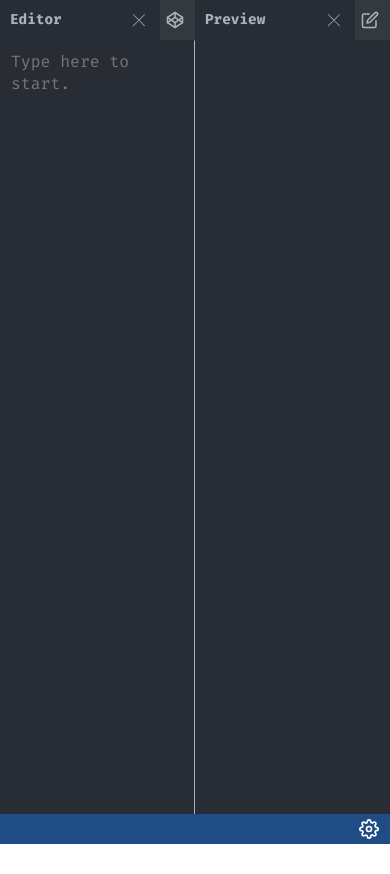
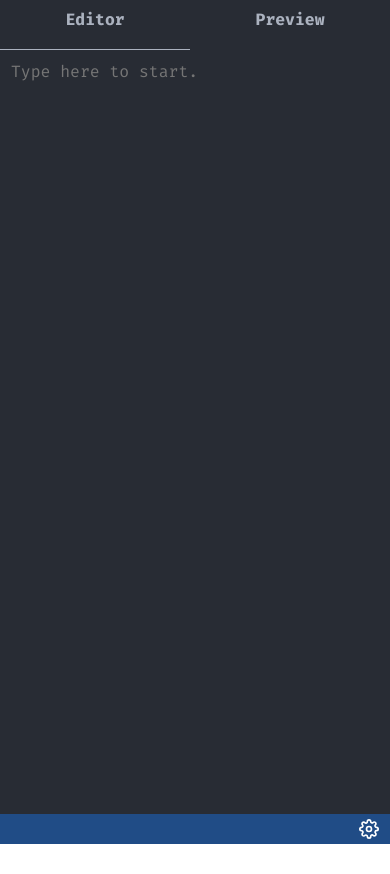
Before and after one commit to SukhjinderArora/markdown-editor, a React (Create React App) app: page / in a window 390 px wide. Before the commit the page ends 844 px from the top, so only its background shows below. Built offline with nearby package versions, Linux system fonts and the light colour scheme.

Commit message:
Add tabs for mobile phones

```diff
--- a/src/components/Editor.js
+++ b/src/components/Editor.js
@@ -12,6 +12,7 @@ const propTypes = {
   onTextChange: PropTypes.func.isRequired,
   isEditorWindowOpen: PropTypes.bool.isRequired,
   setEditorWindowOpen: PropTypes.func.isRequired,
+  isPreviewWindowOpen: PropTypes.bool.isRequired,
   setPreviewWindowOpen: PropTypes.func.isRequired,
 };
 
@@ -20,6 +21,7 @@ const Editor = ({
   onTextChange,
   isEditorWindowOpen,
   setEditorWindowOpen,
+  isPreviewWindowOpen,
   setPreviewWindowOpen,
 }) => {
   const tabCloseHandler = () => {
@@ -39,6 +41,7 @@ const Editor = ({
         onChange={onTextChange}
         value={text}
         placeholder="Type here to start."
+        isFullScreen={!isPreviewWindowOpen}
       />
     </Wrapper>
   );
@@ -54,7 +57,8 @@ const TextEditor = styled.textarea`
   background: ${(props) => props.theme.bg};
   color: ${(props) => props.theme.fg};
   border: 1px solid transparent;
-  border-right: 1px solid ${(props) => props.theme.fg};
+  border-right-color: ${(props) =>
+    props.isFullScreen ? 'transparent' : props.theme.fg};
   font-family: 'Fira Code', source-code-pro, Menlo, Monaco, Consolas,
     'Courier New', monospace;
   font-size: 16px;
@@ -63,6 +67,9 @@ const TextEditor = styled.textarea`
   &:focus {
     outline: none;
   }
+  @media (max-width: 700px) {
+    border-right: none;
+  }
 `;
 
 Editor.propTypes = propTypes;
--- a/src/components/Markdown.js
+++ b/src/components/Markdown.js
@@ -5,13 +5,17 @@ import marked from '../utils/marked';
 
 import Editor from './Editor';
 import Preview from './Preview';
+import Toolbar from './Toolbar';
 
 const Markdown = () => {
   const [inputText, setInputText] = useState('');
   const [html, setHtml] = useState('');
 
   const [isEditorOpen, setEditorOpen] = useState(true);
-  const [isPreviewOpen, setPreviewOpen] = useState(true);
+  const [isPreviewOpen, setPreviewOpen] = useState(() => {
+    if (window.innerWidth <= 700) return false;
+    return true;
+  });
 
   useEffect(() => {
     const htmlStr = marked(inputText);
@@ -22,13 +26,29 @@ const Markdown = () => {
     setInputText(e.target.value);
   };
 
+  const toolbarHandler = (activeTab) => {
+    if (activeTab === 'editor') {
+      setEditorOpen(true);
+      setPreviewOpen(false);
+    } else {
+      setEditorOpen(false);
+      setPreviewOpen(true);
+    }
+  };
+
   return (
     <Wrapper>
+      <Toolbar
+        toolbarHandler={toolbarHandler}
+        isEditorOpen={isEditorOpen}
+        isPreviewOpen={isPreviewOpen}
+      />
       <Editor
         text={inputText}
         onTextChange={onTextChangeHandler}
         isEditorWindowOpen={isEditorOpen}
         setEditorWindowOpen={setEditorOpen}
+        isPreviewWindowOpen={isPreviewOpen}
         setPreviewWindowOpen={setPreviewOpen}
       />
       <Preview
@@ -47,6 +67,9 @@ const Wrapper = styled.main`
   max-height: 100vh;
   height: 100vh;
   padding-bottom: 20px;
+  @media (max-width: 700px) {
+    display: block;
+  }
 `;
 
 export default Markdown;
--- a/src/components/Tab.js
+++ b/src/components/Tab.js
@@ -33,6 +33,9 @@ const Wrapper = styled.div`
   display: flex;
   justify-content: space-between;
   align-items: center;
+  @media (max-width: 700px) {
+    display: none;
+  }
 `;
 
 const StyledTab = styled.div`
--- /dev/null
+++ b/src/components/Toolbar.js
@@ -0,0 +1,48 @@
+import React from 'react';
+import PropTypes from 'prop-types';
+import styled from 'styled-components';
+
+const propTypes = {
+  toolbarHandler: PropTypes.func.isRequired,
+  isEditorOpen: PropTypes.bool.isRequired,
+  isPreviewOpen: PropTypes.bool.isRequired,
+};
+
+const Toolbar = ({ toolbarHandler, isEditorOpen, isPreviewOpen }) => {
+  return (
+    <Wrapper>
+      <Tab onClick={() => toolbarHandler('editor')} activeTab={isEditorOpen}>
+        <TabTitle>Editor</TabTitle>
+      </Tab>
+      <Tab onClick={() => toolbarHandler('preview')} activeTab={isPreviewOpen}>
+        <TabTitle>Preview</TabTitle>
+      </Tab>
+    </Wrapper>
+  );
+};
+
+const Wrapper = styled.div`
+  display: flex;
+  height: 50px;
+  cursor: pointer;
+  @media (min-width: 701px) {
+    display: none;
+  }
+`;
+
+const Tab = styled.div`
+  color: ${(props) => props.theme.fg};
+  background: ${(props) => props.theme.bg};
+  flex-grow: 1;
+  border-bottom: 1px solid transparent;
+  border-bottom-color: ${(props) =>
+    props.activeTab ? props.theme.fg : 'transparent'};
+`;
+
+const TabTitle = styled.h1`
+  font-size: 16px;
+  text-align: center;
+`;
+
+Toolbar.propTypes = propTypes;
+export default Toolbar;
--- a/src/components/shared/Wrapper.sc.js
+++ b/src/components/shared/Wrapper.sc.js
@@ -5,6 +5,9 @@ const Wrapper = styled.section`
   height: 100%;
   flex-grow: 1;
   display: ${(props) => (props.isWindowOpen ? 'block' : 'none')};
+  @media (max-width: 700px) {
+    width: 100%;
+  }
 `;
 
 export default Wrapper;
```
